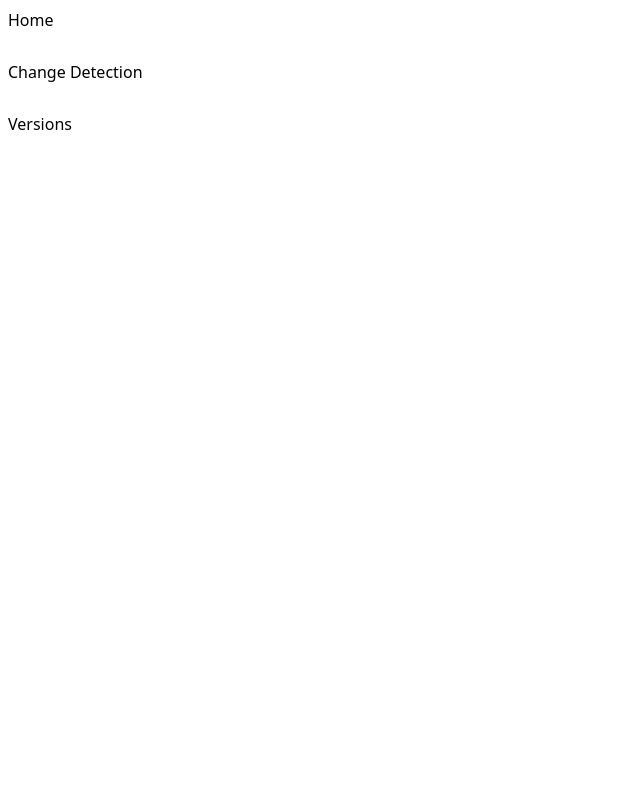
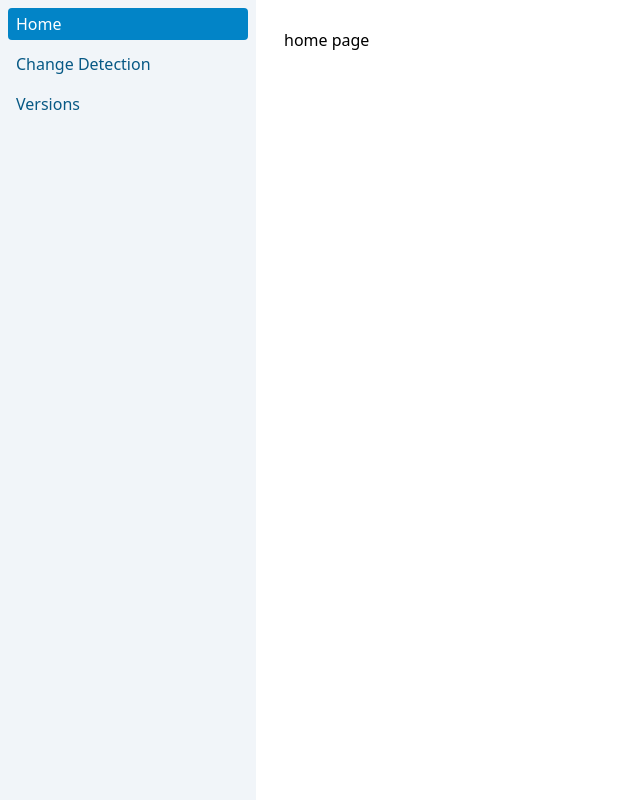
Before and after one commit to goldsami/studying, an Angular app in the folder frameworks/angular/angular-project/: page /home in a window 1280 px wide. Before the commit this address led to /. Shown: the whole page, without its empty margins (0-640 px from the left). Built offline with nearby package versions, Linux system fonts and the light colour scheme.

Commit message:
style(frameworks/angular): sidebar styling; cd page styling

```diff
--- a/frameworks/angular/angular-project/src/app/app-routing.module.ts
+++ b/frameworks/angular/angular-project/src/app/app-routing.module.ts
@@ -6,13 +6,14 @@ import { VersionsComponent } from './pages/versions/versions.component';
 import { ChangeDetectionComponent } from './pages/change-detection/change-detection.component';
 
 export enum PageNames {
-  home = '',
+  home = 'home',
   cd = 'change-detection',
   versions = 'versions'
 }
 
 const routes: Routes = [
-  { path: '', component: HomeComponent },
+  {path: '', redirectTo: PageNames.home, pathMatch: "full"},
+  { path: PageNames.home, component: HomeComponent },
   { path: PageNames.cd, component: ChangeDetectionComponent },
   { path: PageNames.versions, component: VersionsComponent },
 ];
--- a/frameworks/angular/angular-project/src/app/app.component.html
+++ b/frameworks/angular/angular-project/src/app/app.component.html
@@ -1,4 +1,6 @@
 <div class="h-screen flex">
-  <app-sidebar class="w-1/5 h-full" [items]="pages"></app-sidebar>
-  <router-outlet></router-outlet>
+  <app-sidebar class="w-1/4 md:w-1/5 h-full p-2 bg-slate-100" [items]="pages"></app-sidebar>
+  <div class="flex-grow p-7">
+    <router-outlet></router-outlet>
+  </div>
 </div>
--- a/frameworks/angular/angular-project/src/app/components/cd-examples/cd-example1/cd-example1.component.html
+++ b/frameworks/angular/angular-project/src/app/components/cd-examples/cd-example1/cd-example1.component.html
@@ -1,4 +1,4 @@
-<div class="rounded border m-3 p-3 gap-2 flex flex-col w-fit">
+<div class="rounded border p-3 gap-2 flex flex-col">
   <h3>
     <strong>Example 1:</strong>Change detection is triggered at:
     <span [textContent]="time | date:'hh:mm:ss:SSS'"></span>
--- a/frameworks/angular/angular-project/src/app/components/cd-examples/cd-example2/cd-example2.component.html
+++ b/frameworks/angular/angular-project/src/app/components/cd-examples/cd-example2/cd-example2.component.html
@@ -1,4 +1,4 @@
-<div class="rounded border m-3 p-3 gap-2 flex flex-col w-fit">
+<div class="rounded border p-3 gap-2 flex flex-col">
   <h3><strong>Example 2:</strong></h3>
   Parent component: {{name}}
   <app-cd-example-2-child [text]="text"></app-cd-example-2-child>
--- a/frameworks/angular/angular-project/src/app/components/sidebar/sidebar.component.html
+++ b/frameworks/angular/angular-project/src/app/components/sidebar/sidebar.component.html
@@ -1,5 +1,9 @@
-<div class="flex flex-col gap-3">
+<div class="flex flex-col gap-2">
   @for (item of items; track item.name) {
-    <a class="p-2" [routerLink]="[item.path]" [routerLinkActive]="['text-blue']">{{item.name}}</a>
+    <a
+      class="rounded py-1 px-2 text-sky-800 hover:bg-gray-200"
+      [routerLink]="[item.path]"
+      routerLinkActive="text-white bg-sky-600 hover:bg-sky-800"
+    >{{item.name}}</a>
   }
 </div>
--- a/frameworks/angular/angular-project/src/app/pages/change-detection/change-detection.component.html
+++ b/frameworks/angular/angular-project/src/app/pages/change-detection/change-detection.component.html
@@ -1,5 +1,5 @@
-<h1>Change detection page</h1>
-<div class="flex">
+<h1 class="text-2xl font-semibold mb-6">Change detection page</h1>
+<div class="flex flex-col gap-5">
   <app-cd-example1></app-cd-example1>
   <app-cd-example2></app-cd-example2>
 </div>
```
